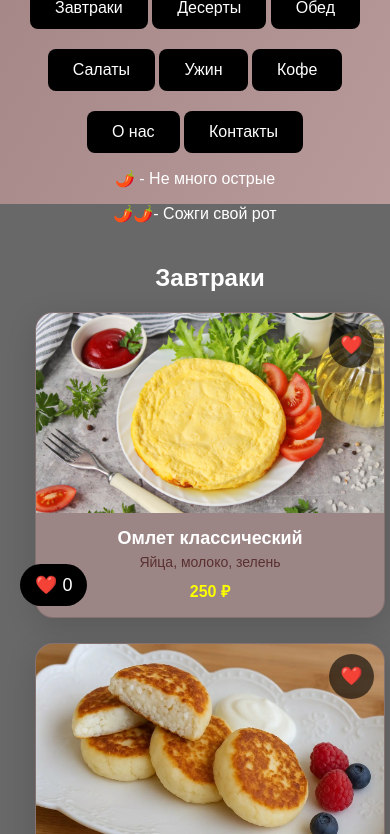
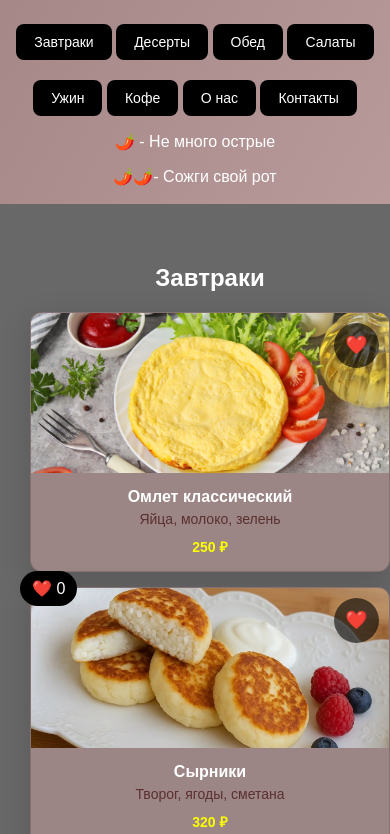
Before and after one commit to zlatalutova01-cmd/Lutik-Cafe, a plain HTML site: page index.html in a window 390 px wide. Shown: the part 218-1052 px from the top of the page. Drawn offline with Linux system fonts and the light colour scheme.

Commit message:
Refactor style.css with new styles and media queries

```diff
--- a/style.css
+++ b/style.css
@@ -403,3 +403,52 @@ section {
     display: none;
     z-index: 999;
 }
+
+@media (max-width: 768px) {
+
+    .section {
+        padding: 40px 15px;
+    }
+
+    .menu-grid {
+        grid-template-columns: 1fr;
+        gap: 15px;
+    }
+
+    .menu-card {
+        border-radius: 12px;
+    }
+
+    .menu-card img {
+        height: 180px;
+    }
+
+    .hero h1 {
+        font-size: 28px;
+    }
+
+    .btn {
+        padding: 10px 18px;
+        font-size: 14px;
+    }
+}
+
+@media (max-width: 400px) {
+
+    .menu-card img {
+        height: 160px;
+    }
+
+    .menu-info h3 {
+        font-size: 16px;
+    }
+
+    .price {
+        font-size: 14px;
+    }
+
+    .floating-cart {
+        font-size: 16px;
+        padding: 8px 12px;
+    }
+}
```
